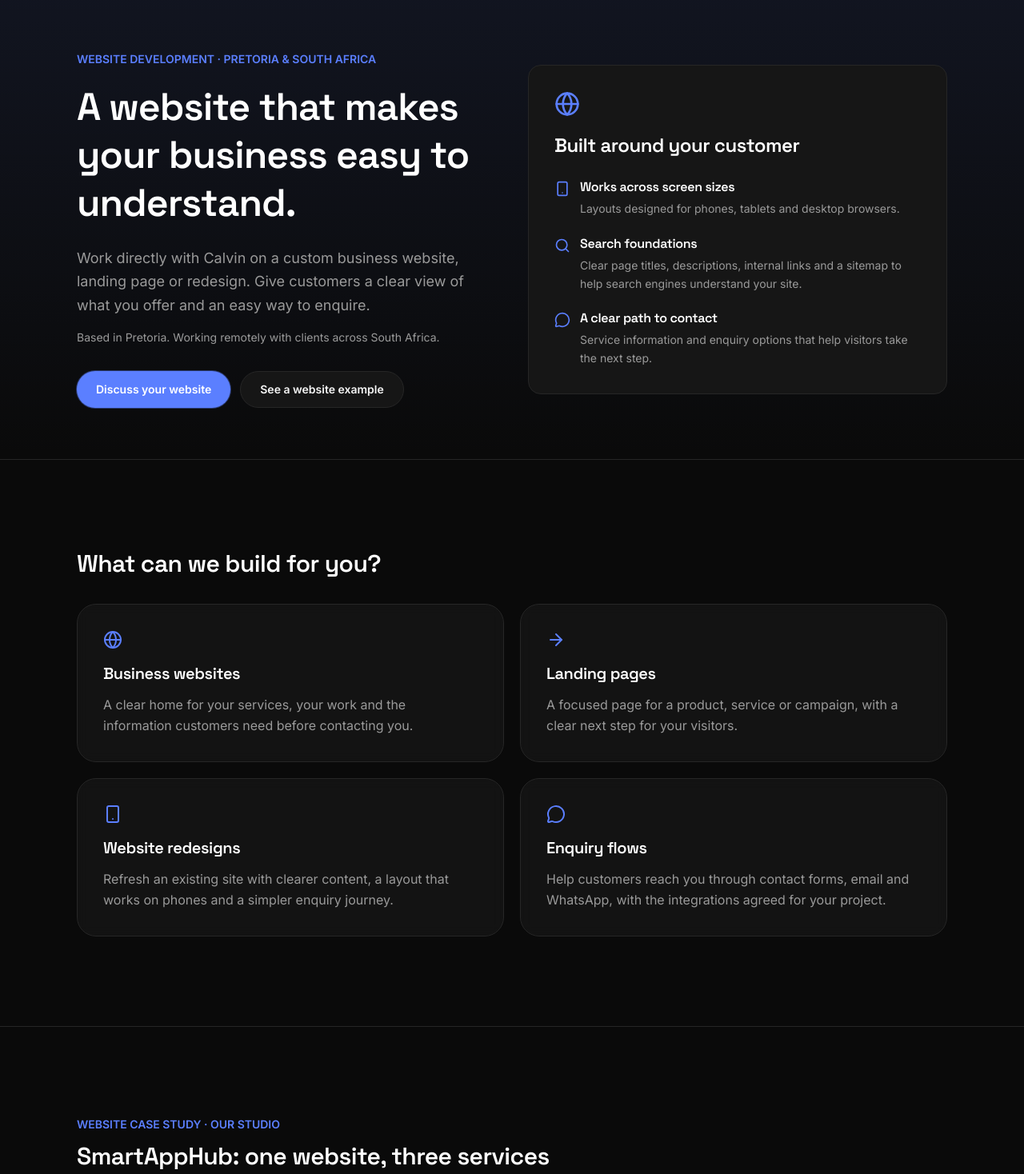
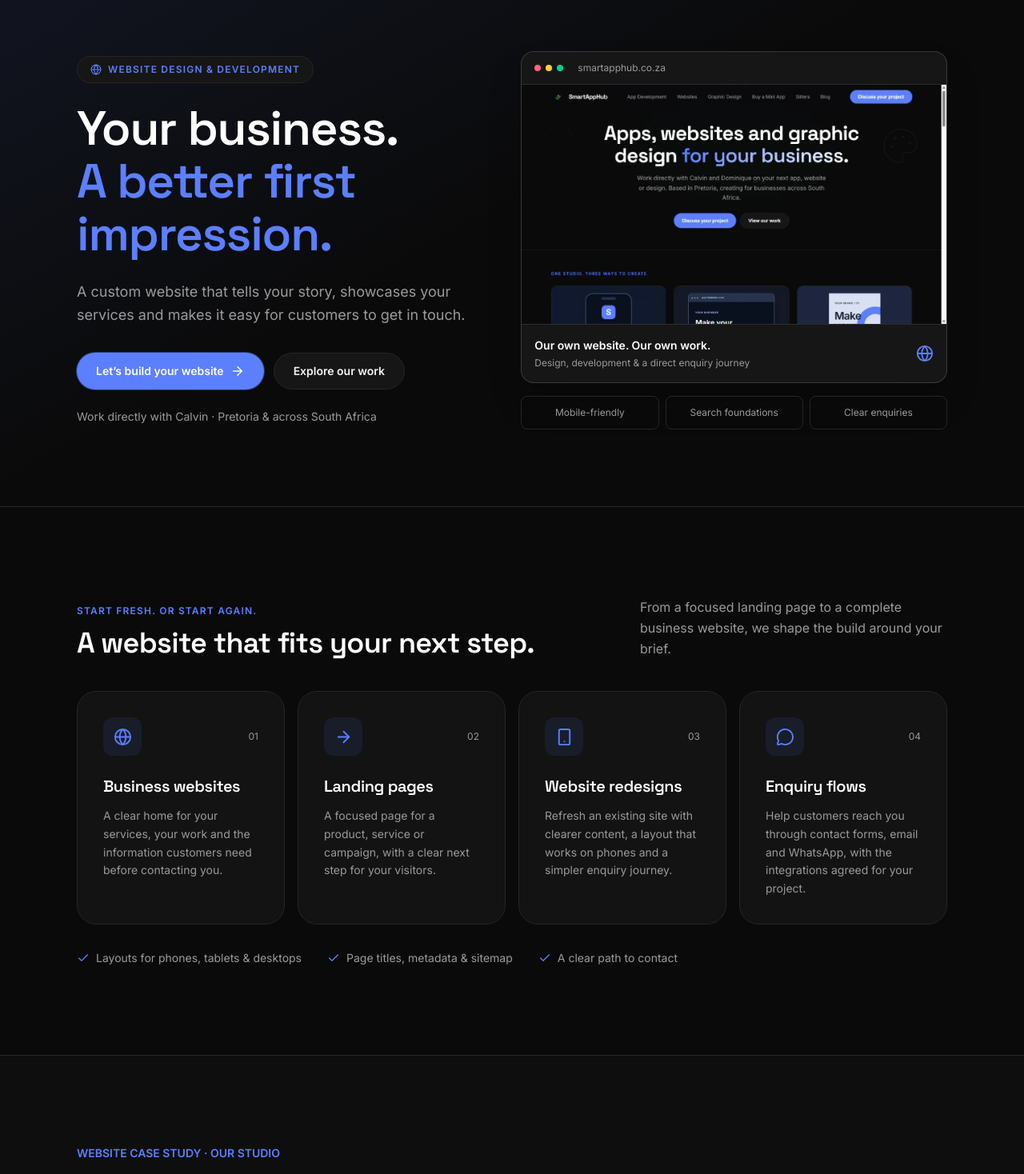
Before and after one commit to Calvinmeiring1/smartapphub-website, a React (Vite) app: page /website-development in a window 1280 px wide. Shown: the part 80-1548 px from the top of the page at 80% size. Built offline with nearby package versions, Linux system fonts and the light colour scheme; no server answers.

Commit message:
Refresh website services page layout and portfolio presentation

```diff
--- a/src/pages/WebsiteDevelopment.tsx
+++ b/src/pages/WebsiteDevelopment.tsx
@@ -1,5 +1,5 @@
 import { Link } from "react-router-dom";
-import { Globe, Smartphone, Search, MessageCircle, ArrowRight } from "lucide-react";
+import { Globe, Smartphone, Check, MessageCircle, ArrowRight } from "lucide-react";
 import Container from "../components/Container";
 import Section from "../components/Section";
 import Card from "../components/Card";
@@ -25,38 +25,43 @@ export default function WebsiteDevelopment() {
   return (
     <>
       <SEO title="Website Development in Pretoria & South Africa | SmartAppHub" description="Custom business websites, landing pages and website redesigns. Work directly with Calvin in Pretoria, serving clients across South Africa. Request a tailored quote." canonical="https://smartapphub.co.za/website-development" />
-      <div className="relative overflow-hidden border-b border-[var(--color-border)] bg-gradient-to-b from-[var(--color-accent-soft)] to-transparent pb-16 pt-28 sm:pt-36">
-        <Container className="grid items-center gap-10 lg:grid-cols-2">
+      <div className="relative overflow-hidden border-b border-[var(--color-border)] bg-gradient-to-br from-[var(--color-accent-soft)] via-transparent to-transparent pb-16 pt-28 sm:pb-24 sm:pt-36">
+        <Container className="grid items-center gap-12 lg:grid-cols-[1fr_1.05fr]">
           <div>
-            <p className="text-sm font-semibold text-[var(--color-accent)]">WEBSITE DEVELOPMENT · PRETORIA & SOUTH AFRICA</p>
-            <h1 className="mt-5 font-display text-4xl font-semibold leading-tight text-white sm:text-5xl">A website that makes your business easy to understand.</h1>
-            <p className="mt-6 max-w-xl text-lg leading-relaxed text-[var(--color-text-muted)]">Work directly with Calvin on a custom business website, landing page or redesign. Give customers a clear view of what you offer and an easy way to enquire.</p>
-            <p className="mt-4 text-sm text-[var(--color-text-muted)]">Based in Pretoria. Working remotely with clients across South Africa.</p>
-            <div className="mt-8 flex flex-wrap gap-3"><Button href="#contact">Discuss your website</Button><Button href="#website-example" variant="secondary">See a website example</Button></div>
+            <p className="inline-flex items-center gap-2 rounded-full border border-[var(--color-border)] bg-[var(--color-surface)] px-4 py-2 text-xs font-semibold tracking-widest text-[var(--color-accent)]"><Globe size={14} aria-hidden="true" /> WEBSITE DESIGN & DEVELOPMENT</p>
+            <h1 className="mt-6 font-display text-4xl font-semibold leading-[1.1] tracking-tight text-white sm:text-6xl">Your business.<br /><span className="text-[var(--color-accent)]">A better first impression.</span></h1>
+            <p className="mt-6 max-w-xl text-lg leading-relaxed text-[var(--color-text-muted)]">A custom website that tells your story, showcases your services and makes it easy for customers to get in touch.</p>
+            <div className="mt-8 flex flex-wrap gap-3"><Button href="#contact">Let’s build your website <ArrowRight size={18} aria-hidden="true" /></Button><Button href="#website-example" variant="secondary">Explore our work</Button></div>
+            <p className="mt-6 text-sm text-[var(--color-text-muted)]">Work directly with Calvin · Pretoria & across South Africa</p>
           </div>
-          <div className="rounded-2xl border border-[var(--color-border)] bg-[var(--color-surface)] p-6 sm:p-8">
-            <Globe size={32} className="text-[var(--color-accent)]" aria-hidden="true" />
-            <h2 className="mt-5 font-display text-2xl font-semibold text-white">Built around your customer</h2>
-            <div className="mt-6 space-y-5">
-              {[ [Smartphone, "Works across screen sizes", "Layouts designed for phones, tablets and desktop browsers."], [Search, "Search foundations", "Clear page titles, descriptions, internal links and a sitemap to help search engines understand your site."], [MessageCircle, "A clear path to contact", "Service information and enquiry options that help visitors take the next step."] ].map(([Icon, title, text]) => { const FeatureIcon = Icon as typeof Globe; return <div key={String(title)} className="flex gap-3"><FeatureIcon size={20} className="mt-1 shrink-0 text-[var(--color-accent)]" aria-hidden="true" /><div><h3 className="font-semibold text-white">{String(title)}</h3><p className="mt-1 text-sm leading-relaxed text-[var(--color-text-muted)]">{String(text)}</p></div></div>; })}
+          <div className="min-w-0">
+            <div className="overflow-hidden rounded-2xl border border-white/15 bg-[var(--color-surface)] shadow-2xl shadow-black/30">
+              <div className="flex items-center gap-1.5 border-b border-white/10 px-4 py-3" aria-hidden="true"><span className="h-2 w-2 rounded-full bg-rose-400" /><span className="h-2 w-2 rounded-full bg-amber-300" /><span className="h-2 w-2 rounded-full bg-emerald-400" /><span className="ml-3 text-xs text-[var(--color-text-muted)]">smartapphub.co.za</span></div>
+              <a href="#website-example" aria-label="Explore the SmartAppHub website case study"><img src="/work/website-preview-home.webp" alt="The real SmartAppHub website, designed and built by Calvin" width={1280} height={720} className="block h-auto w-full" /></a>
+              <div className="flex items-center justify-between gap-3 border-t border-white/10 px-4 py-4"><div><p className="text-sm font-semibold text-white">Our own website. Our own work.</p><p className="mt-1 text-xs text-[var(--color-text-muted)]">Design, development & a direct enquiry journey</p></div><Globe className="shrink-0 text-[var(--color-accent)]" size={22} aria-hidden="true" /></div>
             </div>
+            <div className="mt-4 grid grid-cols-3 gap-2 text-center text-xs text-[var(--color-text-muted)]">{["Mobile-friendly", "Search foundations", "Clear enquiries"].map(label => <span key={label} className="rounded-lg border border-[var(--color-border)] px-2 py-3">{label}</span>)}</div>
           </div>
         </Container>
       </div>
-      <Section id="services"><Container><h2 className="font-display text-3xl font-semibold text-white">What can we build for you?</h2><div className="mt-8 grid gap-5 sm:grid-cols-2">{services.map(({icon: Icon,title,text})=><Card key={title}><Icon className="text-[var(--color-accent)]" size={24} aria-hidden="true" /><h3 className="mt-4 text-xl font-semibold text-white">{title}</h3><p className="mt-3 leading-relaxed text-[var(--color-text-muted)]">{text}</p></Card>)}</div></Container></Section>
-      <Section id="website-example" className="border-y border-[var(--color-border)]">
+      <Section id="services"><Container>
+        <div className="flex flex-wrap items-end justify-between gap-5"><div><p className="text-xs font-semibold tracking-widest text-[var(--color-accent)]">START FRESH. OR START AGAIN.</p><h2 className="mt-3 font-display text-3xl font-semibold text-white sm:text-4xl">A website that fits your next step.</h2></div><p className="max-w-sm leading-relaxed text-[var(--color-text-muted)]">From a focused landing page to a complete business website, we shape the build around your brief.</p></div>
+        <div className="mt-10 grid gap-4 sm:grid-cols-2 lg:grid-cols-4">{services.map(({icon: Icon,title,text},i)=><Card key={title}><div className="flex items-center justify-between"><span className="flex h-12 w-12 items-center justify-center rounded-xl bg-[var(--color-accent-soft)]"><Icon className="text-[var(--color-accent)]" size={23} aria-hidden="true" /></span><span className="text-xs text-[var(--color-text-muted)]">0{i+1}</span></div><h3 className="mt-6 text-xl font-semibold text-white">{title}</h3><p className="mt-3 text-sm leading-relaxed text-[var(--color-text-muted)]">{text}</p></Card>)}</div>
+        <div className="mt-8 flex flex-wrap gap-x-8 gap-y-3 text-sm text-[var(--color-text-muted)]">{["Layouts for phones, tablets & desktops", "Page titles, metadata & sitemap", "A clear path to contact"].map(label=><span key={label} className="inline-flex items-center gap-2"><Check size={16} className="text-[var(--color-accent)]" aria-hidden="true" />{label}</span>)}</div>
+      </Container></Section>
+      <Section id="website-example" className="border-y border-[var(--color-border)] bg-[var(--color-surface)]/40">
         <Container>
           <div className="max-w-2xl">
             <p className="text-sm font-semibold text-[var(--color-accent)]">WEBSITE CASE STUDY · OUR STUDIO</p>
-            <h2 className="mt-3 font-display text-3xl font-semibold text-white">SmartAppHub: one website, three services</h2>
+            <h2 className="mt-3 font-display text-3xl font-semibold text-white">See the thinking behind the build.</h2>
             <p className="mt-4 leading-relaxed text-[var(--color-text-muted)]">Designed and built by Calvin, our studio website helps visitors explore app development, website services and graphic design, then contact the right person about their project.</p>
           </div>
-          <div className="mt-8 grid items-start gap-6 lg:grid-cols-[minmax(0,1fr)_220px]">
+          <div className="mt-8 grid items-start gap-6 lg:grid-cols-[minmax(0,1fr)_180px]">
             <figure className="min-w-0 overflow-hidden rounded-2xl border border-[var(--color-border)] bg-[var(--color-surface)]">
               <figcaption className="border-b border-[var(--color-border)] px-5 py-3 text-sm text-[var(--color-text-muted)]">Desktop · SmartAppHub homepage</figcaption>
               <a href="/work/smartapphub-desktop.png" target="_blank" rel="noopener noreferrer" aria-label="View full desktop screenshot of SmartAppHub"><img src="/work/smartapphub-desktop.png" alt="Actual SmartAppHub desktop homepage with service navigation and project enquiry button" width={1440} height={990} loading="lazy" className="block h-auto w-full" /></a>
             </figure>
-            <figure className="mx-auto w-full max-w-[220px] overflow-hidden rounded-2xl border border-[var(--color-border)] bg-[var(--color-surface)]">
+            <figure className="mx-auto w-full max-w-[180px] overflow-hidden rounded-2xl border border-[var(--color-border)] bg-[var(--color-surface)]">
               <figcaption className="border-b border-[var(--color-border)] px-4 py-3 text-sm text-[var(--color-text-muted)]">Mobile · Same website</figcaption>
               <a href="/work/smartapphub-mobile.png" target="_blank" rel="noopener noreferrer" aria-label="View full mobile screenshot of SmartAppHub"><img src="/work/smartapphub-mobile.png" alt="Actual SmartAppHub mobile homepage with menu button and vertically stacked enquiry buttons" width={390} height={844} loading="lazy" className="block h-auto w-full" /></a>
             </figure>
@@ -72,8 +77,8 @@ export default function WebsiteDevelopment() {
           <div className="mt-8 flex flex-wrap items-center gap-4"><Button href="#contact">Discuss your website</Button><Link to="/" className="inline-flex min-h-12 items-center gap-2 text-sm font-semibold text-[var(--color-accent)]">Explore SmartAppHub <ArrowRight size={17} aria-hidden="true" /></Link></div>
         </Container>
       </Section>
-      <Section id="process"><Container><h2 className="font-display text-3xl font-semibold text-white">From your brief to your website</h2><div className="mt-8 grid gap-6 sm:grid-cols-2 lg:grid-cols-4">{[["01","Tell us what you need","Share your business, audience, pages and goals."],["02","Agree the scope","Confirm the features, content, quote and timeline."],["03","Build and review","Review the design and build against the agreed brief."],["04","Launch and hand over","Check the site, arrange launch and confirm ongoing support."]].map(([number,title,text])=><div key={number}><span className="text-sm font-bold text-[var(--color-accent)]">{number}</span><h3 className="mt-3 text-lg font-semibold text-white">{title}</h3><p className="mt-3 text-sm leading-relaxed text-[var(--color-text-muted)]">{text}</p></div>)}</div></Container></Section>
-      <Section><Container className="max-w-4xl"><h2 className="font-display text-3xl font-semibold text-white">Before we start</h2><div className="mt-8 space-y-4">{questions.map(([question,answer])=><details key={question} className="rounded-xl border border-[var(--color-border)] bg-[var(--color-surface)] p-5"><summary className="cursor-pointer font-semibold text-white">{question}</summary><p className="mt-4 text-sm leading-relaxed text-[var(--color-text-muted)]">{answer}</p></details>)}</div></Container></Section>
+      <Section id="process"><Container><h2 className="font-display text-3xl font-semibold text-white">From your brief to your website</h2><div className="mt-8 grid gap-6 sm:grid-cols-2 lg:grid-cols-4">{[["01","Tell us what you need","Share your business, audience, pages and goals."],["02","Agree the scope","Confirm the features, content, quote and timeline."],["03","Build and review","Review the design and build against the agreed brief."],["04","Launch and hand over","Check the site, arrange launch and confirm ongoing support."]].map(([number,title,text])=><div key={number} className="border-t border-[var(--color-border)] pt-6"><span className="text-sm font-bold text-[var(--color-accent)]">{number}</span><h3 className="mt-3 text-lg font-semibold text-white">{title}</h3><p className="mt-3 text-sm leading-relaxed text-[var(--color-text-muted)]">{text}</p></div>)}</div></Container></Section>
+      <Section><Container className="max-w-4xl"><p className="mb-3 text-xs font-semibold tracking-widest text-[var(--color-accent)]">THE PRACTICAL DETAILS</p><h2 className="font-display text-3xl font-semibold text-white">Before we start</h2><div className="mt-8 space-y-4">{questions.map(([question,answer])=><details key={question} className="rounded-xl border border-[var(--color-border)] bg-[var(--color-surface)] p-5"><summary className="cursor-pointer font-semibold text-white">{question}</summary><p className="mt-4 text-sm leading-relaxed text-[var(--color-text-muted)]">{answer}</p></details>)}</div></Container></Section>
       <DevelopmentForm website />
     </>
   );
```
